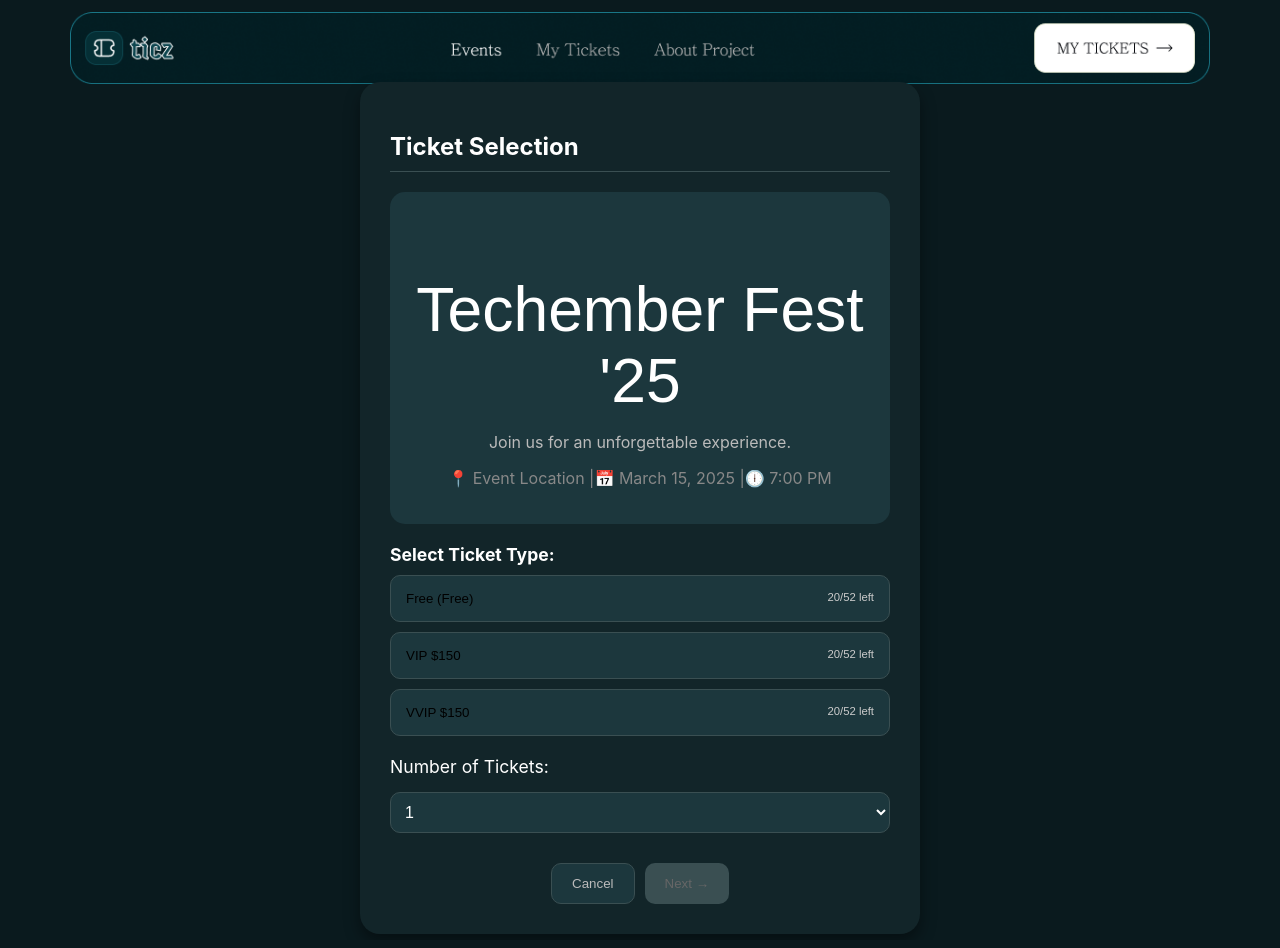
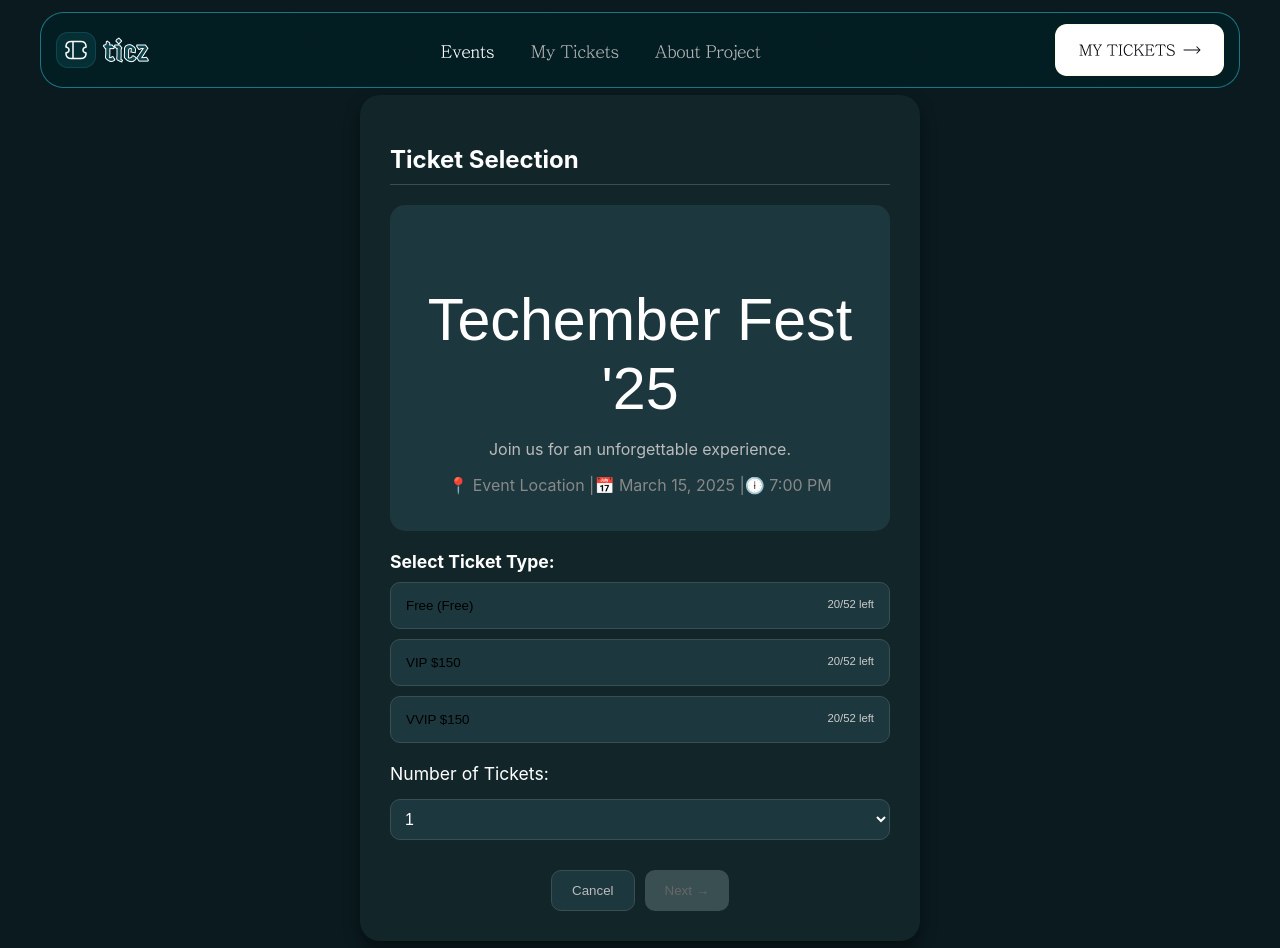
Before and after one commit to Muayyad822/ticket-app, a React (Vite) app: page / in a window 1280 px wide. Built offline with nearby package versions, Linux system fonts and the light colour scheme; a web font is replaced by a local one.

Commit message:
update header

```diff
--- a/src/App.css
+++ b/src/App.css
@@ -1,8 +1,12 @@
 body{
-    margin: 60px;
+    margin-top: 70px;
 }
 img{
-    margin-bottom: 0;
+    /* margin-bottom: 10px; */
     width: 100%;
     cursor: pointer;
+    display: flex;
+    justify-content: center;
+    align-items: center;
+    margin: 0 auto
 }
--- a/src/components/TicketReady.css
+++ b/src/components/TicketReady.css
@@ -1,8 +1,6 @@
 @import url('https://fonts.googleapis.com/css2?family=Poppins:ital,wght@0,100;0,200;0,300;0,400;0,500;0,600;0,700;0,800;0,900;1,100;1,200;1,300;1,400;1,500;1,600;1,700;1,800;1,900&family=Road+Rage&family=Roboto:ital,wght@0,100;0,300;0,400;0,500;0,700;0,900;1,100;1,300;1,400;1,500;1,700;1,900&display=swap');
 
 body {
-    margin: 10px;
-    padding: 10px;
     font-family: 'Inter', sans-serif;
     background-color: #0A1A1E;
     color: #fff;
@@ -43,7 +41,7 @@ body {
   .event-name {
     color: #fff;
     font-family: 'Road Rage', sans-serif;
-    font-size: 3.9rem;
+    font-size: 3.7rem;
     font-style: normal;
     font-weight: 400;
     margin-bottom: 0;
@@ -83,7 +81,7 @@ body {
   }
 
   .barcode img {
-    width: 100px;
+    width: 150px;
     filter: grayscale(1);
   }
 
--- a/src/components/TicketSelect.css
+++ b/src/components/TicketSelect.css
@@ -11,7 +11,7 @@ body {
 }
 
 .container {
-
+  margin:10px;
   height: 100vh;
   padding: 20px;
 }
```
